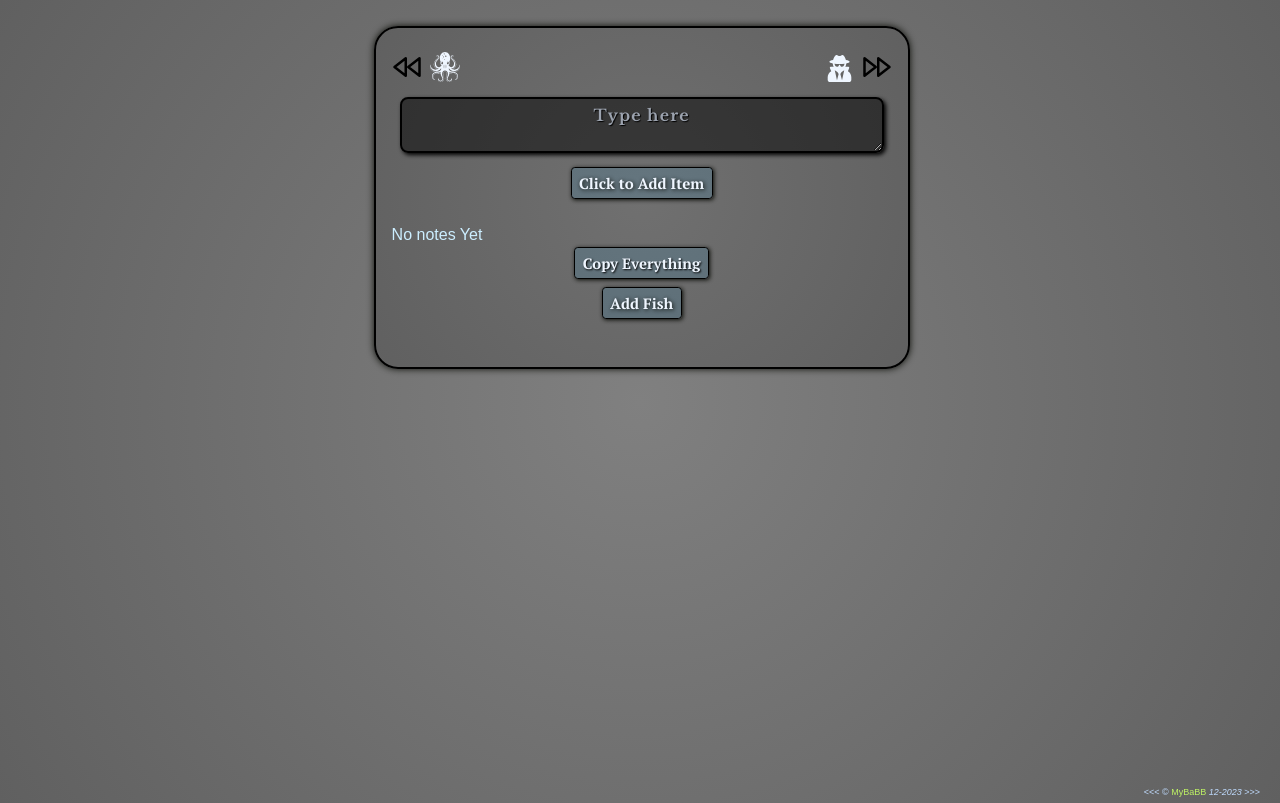
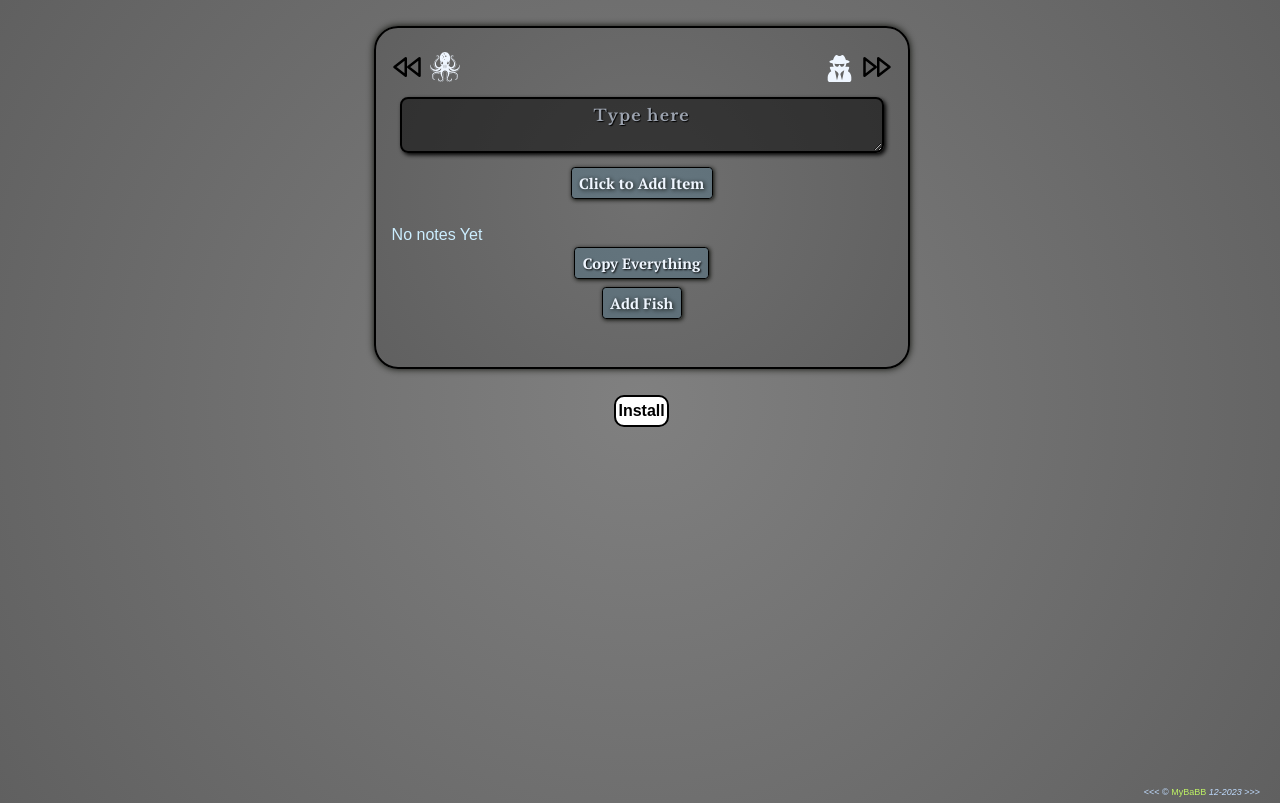
Before and after one commit to MyBaBB/MyBABB-Remember, a React (Vite) app: page / in a window 1280 px wide. Built offline with nearby package versions, Linux system fonts and the light colour scheme; a web font is replaced by a local one.

Commit message:
the button works as excpected exept for chrome,   maybe its the cache but the other browsers work ok ,  will test more later next time

```diff
--- a/src/components/MainWrapper/MainWrapper.css
+++ b/src/components/MainWrapper/MainWrapper.css
@@ -1,4 +1,4 @@
-/* .showInstallButton {
+.showInstallButton {
   border: 2px solid black;
   padding: 2px;
   border-radius: 10px;
@@ -7,14 +7,13 @@
   font-weight: bold;
   margin-top: 10px;
 
-} */
+}
 .installAppButton {
   background: linear-gradient(to top, #00b09b, #96c93d);
-  white-space: nowrap;
+
   color: black;
   font-weight: bold;
   border: 2px solid black;
   border-radius: 12px;
   padding: 10px;
-  margin-top: 23px;
 }
--- a/src/components/MainWrapper/MainWrapper.jsx
+++ b/src/components/MainWrapper/MainWrapper.jsx
@@ -70,7 +70,7 @@ const MainWrapper = () => {
       </div>
       <div className="relative m-auto flex h-fit w-fit font-Aclonica-Regular ">
         <button onClick={showInstallButton} className="showInstallButton">
-
+          Install
         </button>
       </div>
     </div>
```
